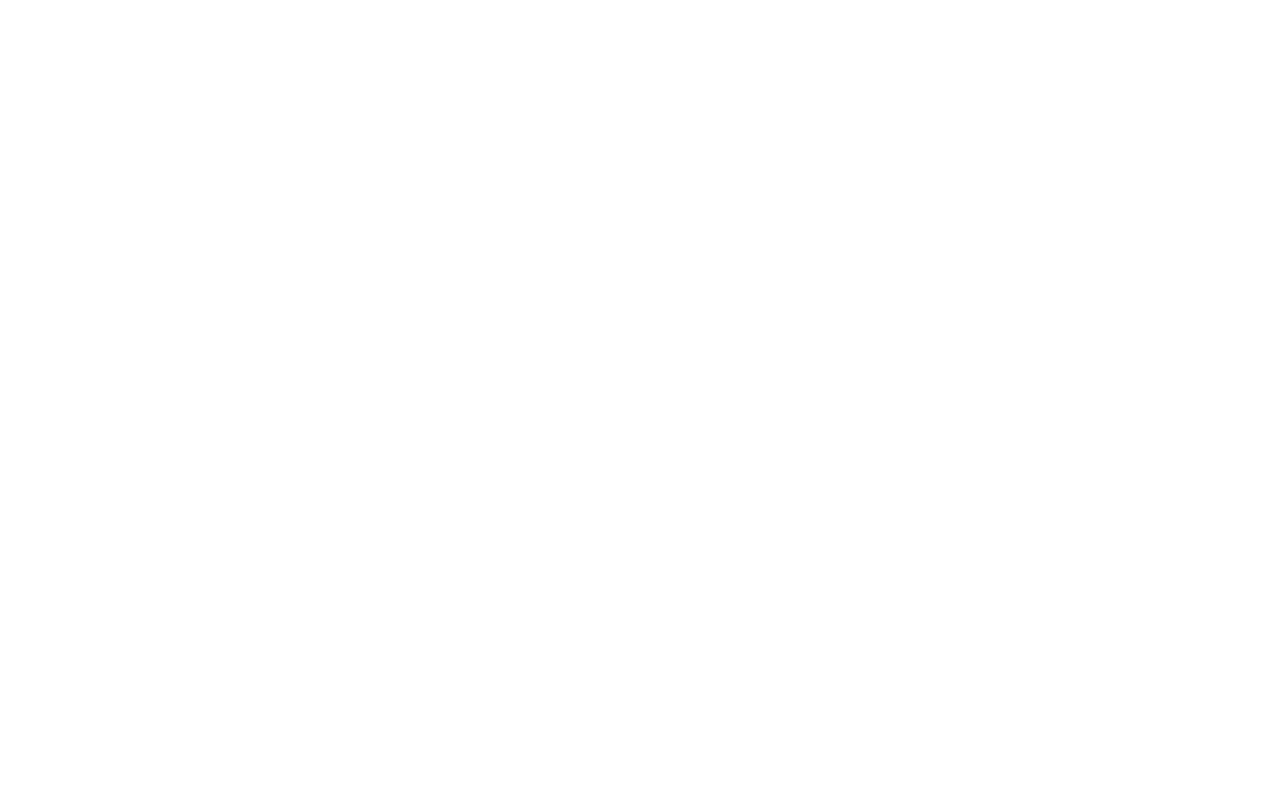
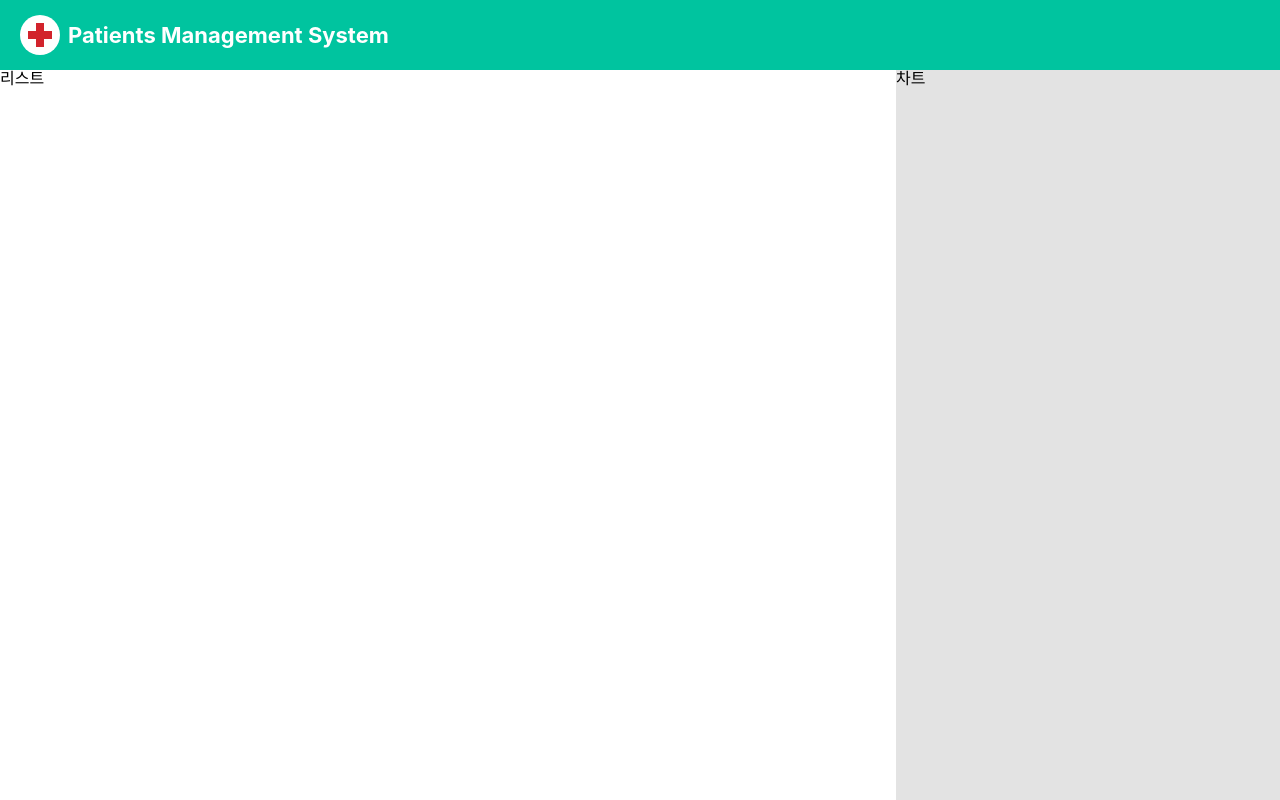
Before and after one commit to IRONDESK/patients_manage, a Next.js app: page / in a window 1280 px wide. Built offline with nearby package versions, Linux system fonts and the light colour scheme; a web font is replaced by a local one.

Commit message:
:lipstick: 페이지 레이아웃 UI 구현

```diff
--- /dev/null
+++ b/src/components/Chart/index.jsx
@@ -0,0 +1,11 @@
+import styled from '@emotion/styled'
+
+import { COLOR } from '../../constants'
+
+export default function Chart() {
+  return (
+    <>
+      <h1>차트</h1>
+    </>
+  )
+}
--- /dev/null
+++ b/src/components/List/index.jsx
@@ -0,0 +1,11 @@
+import styled from '@emotion/styled'
+
+import { COLOR } from '../../constants'
+
+export default function List() {
+  return (
+    <>
+      <h1>리스트</h1>
+    </>
+  )
+}
--- /dev/null
+++ b/src/components/Main.jsx
@@ -0,0 +1,31 @@
+import styled from '@emotion/styled'
+
+import List from './List'
+import Chart from './Chart'
+
+import { COLOR } from '../constants'
+
+export default function Main() {
+  return (
+    <>
+      <ListWrap>
+        <List />
+      </ListWrap>
+      <ChartWrap>
+        <Chart />
+      </ChartWrap>
+    </>
+  )
+}
+
+const ListWrap = styled.section`
+  float: left;
+  width: 70vw;
+  height: 100%;
+`
+const ChartWrap = styled.section`
+  float: right;
+  width: 30vw;
+  height: 100%;
+  background-color: ${COLOR.gray};
+`
--- a/src/constants/index.jsx
+++ b/src/constants/index.jsx
@@ -1,5 +1,5 @@
 export const COLOR = {
-    main: '#2C7FFF',
-    white: '#fff',
-    gray: '#E3E3E3',
-};
+  main: '#00C49F',
+  white: '#fff',
+  gray: '#E3E3E3',
+}
--- a/src/pages/index.js
+++ b/src/pages/index.js
@@ -1,9 +1,41 @@
+import styled from '@emotion/styled'
+
 import Header from '../components/Layout/Header'
+import Main from '../components/Main'
+
+import { COLOR } from '../constants'
 
 export default function Home() {
   return (
     <>
       <Header />
+      <Head>
+        <img src="/images/hospital_flag.svg" />
+        Patients Management System
+      </Head>
+      <Container>
+        <Main />
+      </Container>
     </>
   )
 }
+
+const Head = styled.header`
+  display: flex;
+  padding: 10px 20px;
+  height: 70px;
+  align-items: center;
+  background-color: ${COLOR.main};
+  color: ${COLOR.white};
+  font-size: 22px;
+  font-weight: 700;
+  img {
+    margin: 0 8px 0 0;
+    width: 40px;
+    border-radius: 100%;
+  }
+`
+const Container = styled.main`
+  position: relative;
+  height: calc(100vh - 70px);
+`
```
Also changed, not shown: public/images/hospital_flag.svg (added).
